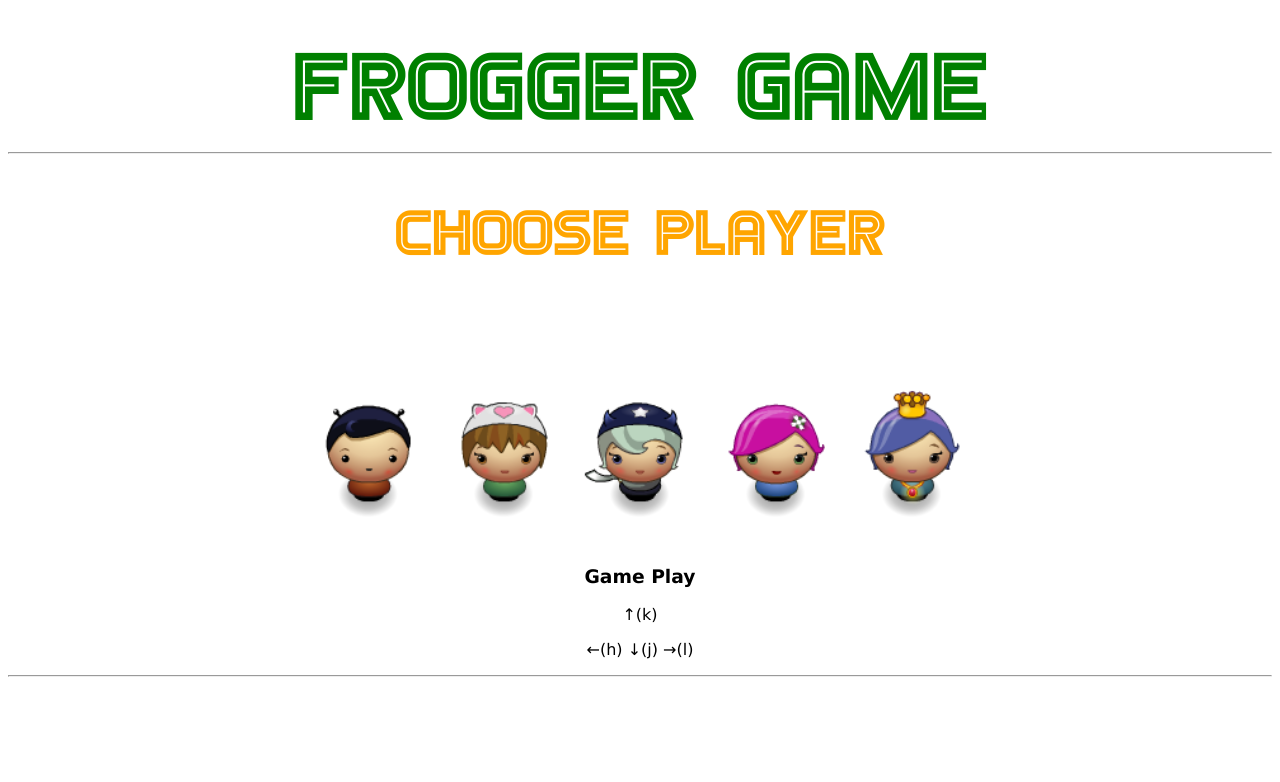
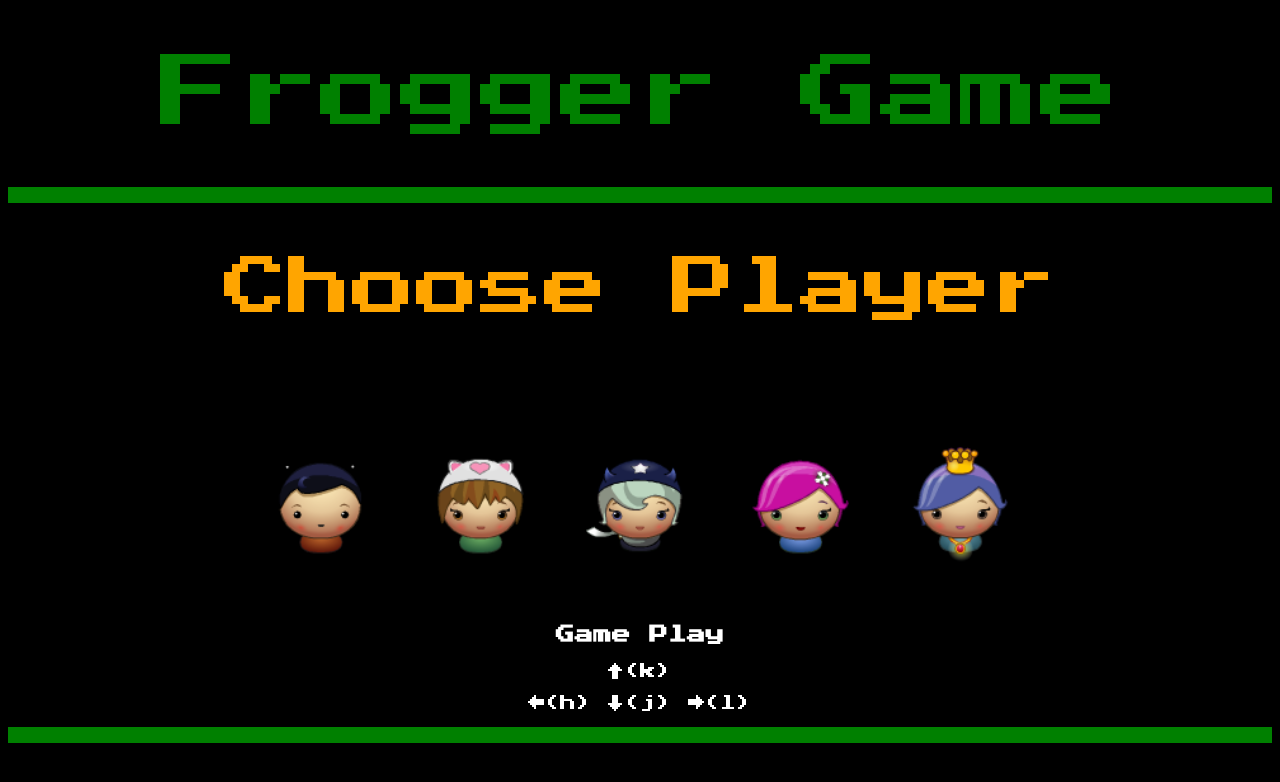
Before and after one commit to volcain-io/fewd-arcade-game, a website: page index.html in a window 1280 px wide. Drawn offline with Linux system fonts and the light colour scheme.

Commit message:
Minor CSS corrections and use new font 'PressStart2P'

```diff
--- a/css/style.css
+++ b/css/style.css
@@ -1,19 +1,29 @@
 @font-face {
-    font-family: 'Games';
-    src: url('../fonts/Games.ttf');
+    font-family: "PressStart";
+    src: url("../fonts/PressStart2P.ttf");
     font-weight: 100;
     font-style: normal;
 }
+
+.font-pressStart {
+    font-family: "PressStart";
+}
+
 body {
     text-align: center;
-    font-family: "Games";
+    font-family: "PressStart";
     font-size: 16px;
+    color: white;
+    background-color: black;
+}
+
+hr {
+    border: 0.5rem solid green;
 }
 
 h1 {
-    font-size: 6rem;
+    font-size: 5rem;
     font-weight: 100;
-    margin: 0.5em 0 0 0;
 }
 
 h2 {
@@ -21,14 +31,19 @@ h2 {
     font-weight: 100;
 }
 
+main > div:last-child {
+    padding-top: 2rem;
+}
+
 img.characters {
     margin: 0;
-    padding: 1px;
+    padding: 0.5rem;
     width: 8rem;
 }
+
 img.characters:hover {
     cursor: pointer;
-    border-bottom: 1px solid green;
+    border-bottom: 0.5rem solid orange;
     padding-bottom: 0;
 }
 
@@ -42,6 +57,10 @@ div#topPoints > p {
 
 div#restartGame {
     cursor: pointer;
+}
+
+.mt-2 {
+    margin-top: 2rem;
 }
 
 .text-big {
@@ -74,16 +93,12 @@ div#restartGame {
     animation-iteration-count: infinite;
 }
 
-.font-verdana {
-    font-family: 'Verdana', sans-serif;
-}
-
 @keyframes blink {
-    0% {color: black;}
+    0% {color: white;}
     25% {color: transparent;}
-    50% {color: black;}
+    50% {color: white;}
     75% {color: transparent;}
-    100% {color: black}
+    100% {color: white;}
 }
 
 .flex {
```
